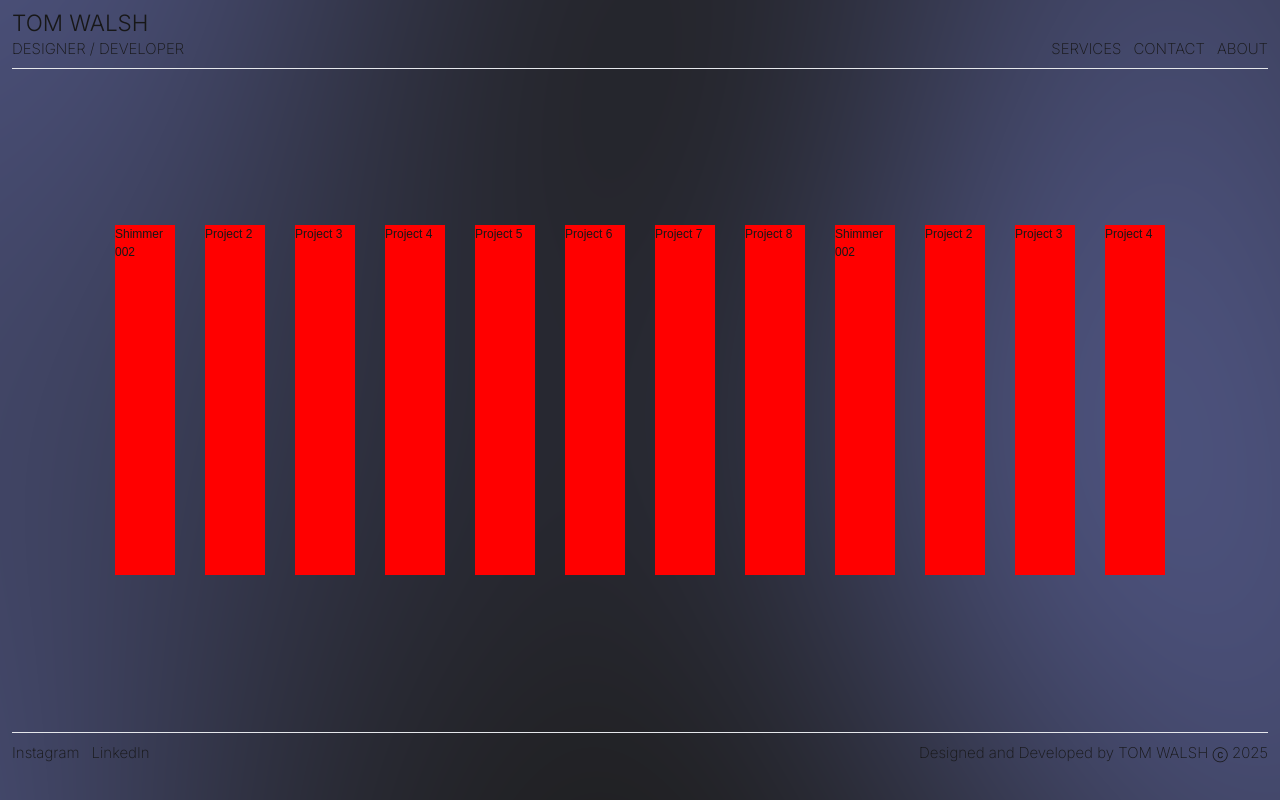
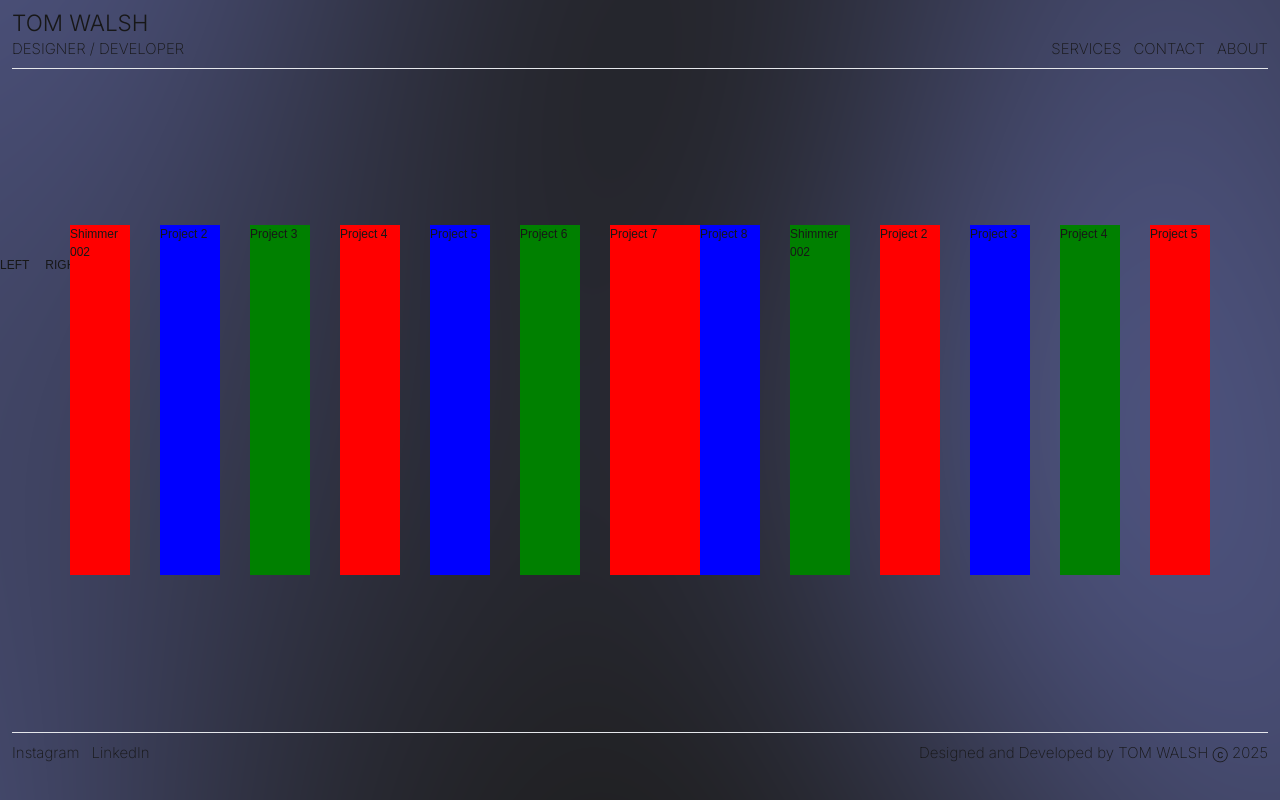
Before and after one commit to thomaswalsh92/r3f-portfolio-2025, a Next.js app: page / in a window 1280 px wide. Built offline with nearby package versions, Linux system fonts and the light colour scheme.

Commit message:
Carousel pre-refactor

```diff
--- a/src/app/components/Carousel.jsx
+++ b/src/app/components/Carousel.jsx
@@ -49,6 +49,8 @@ const Carousel = () => {
 
   const [focused, setFocused] = useState(0);
 
+  const [carouselOffset, setCarouselOffset] = useState(0);
+
   const ref = useRef(null);
   useEffect(() => {
     setHeight(ref.current.clientHeight);
@@ -67,7 +69,13 @@ const Carousel = () => {
   const margin = 128;
   const range = width - (margin * 2); /*prettier-ignore*/
   const start = margin;
-  const numVisible = Math.floor(range / (collapsedWidth + gap)); /*prettier-ignore*/
+  let numVisible = Math.floor(range / (collapsedWidth + gap)); /*prettier-ignore*/
+
+  //force odd number of items
+  if (numVisible % 2 === 1) {
+    numVisible = numVisible + 1;
+  }
+
   const spaceForVisible = (collapsedWidth + gap) * numVisible;
   const remainder = range - spaceForVisible;
 
@@ -76,26 +84,55 @@ const Carousel = () => {
   };
 
   const calculateLeft = (i) => {
-    const offset = (start + ((collapsedWidth + gap) * i)) - (collapsedWidth / 2) + (remainder / 2) /*prettier-ignore*/
-    return offset;
+    return (start + ((collapsedWidth + gap) * i)) - (collapsedWidth / 2) + (remainder / 2) /*prettier-ignore*/
   };
 
-  //what we need now is a function that computes
+  const debugGetColor = (i) => {
+    const select = i % 3;
+    switch (select) {
+      case 0:
+        return "red";
+      case 1:
+        return "blue";
+      case 2:
+        return "green";
+      default:
+        "white";
+    }
+  };
+
+  const handleLeft = () => {
+    setCarouselOffset(carouselOffset - 1);
+  };
+
+  const handleRight = () => {
+    setCarouselOffset(carouselOffset + 1);
+  };
+
+  const focusedItem = numVisible / 2;
 
   return (
     <div className="carouselContainer" ref={ref}>
+      <button style={{ marginTop: 256 }} onClick={() => handleLeft()}>
+        LEFT
+      </button>
+      <button
+        style={{ marginTop: 256, marginLeft: 16 }}
+        onClick={() => handleRight()}
+      >
+        RIGHT
+      </button>
       {[...projects, ...projects, ...projects].map((project, i) => {
-        console.log(i);
         if (i <= numVisible) {
           return (
             <CarouselItem
               style={{
                 position: "absolute",
                 height: collapsedHeight,
-                width: collapsedWidth,
+                width: focusedItem === i ? collapsedWidth * 2 : collapsedWidth,
                 top: calculateTop(i),
                 left: calculateLeft(i),
-                backgroundColor: "red",
+                backgroundColor: debugGetColor(i),
               }}
               project={project}
               index={i}
```
